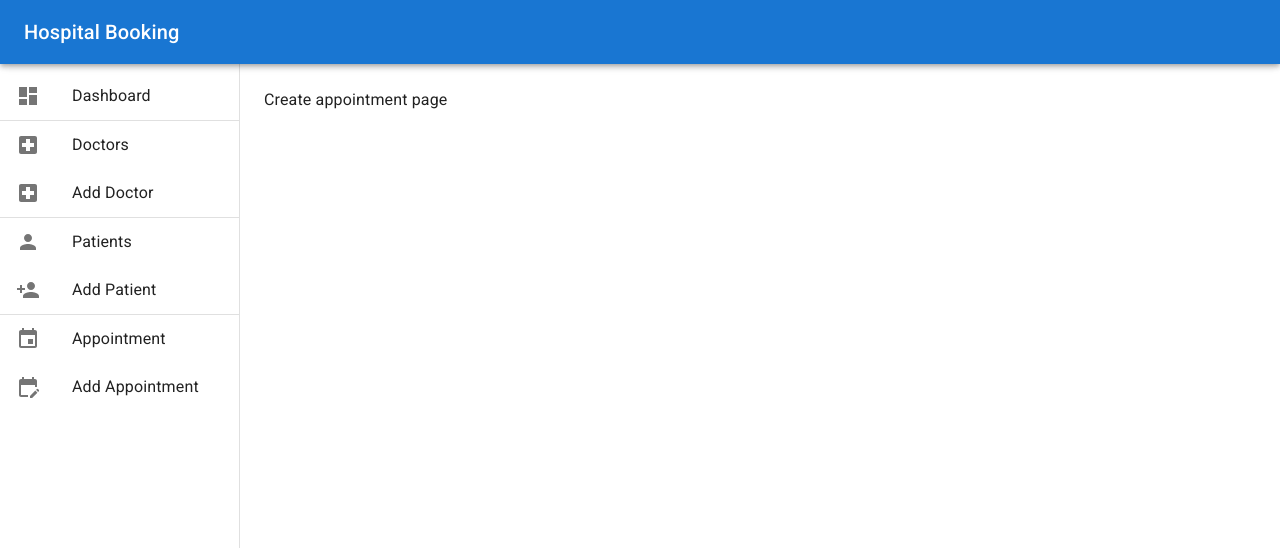
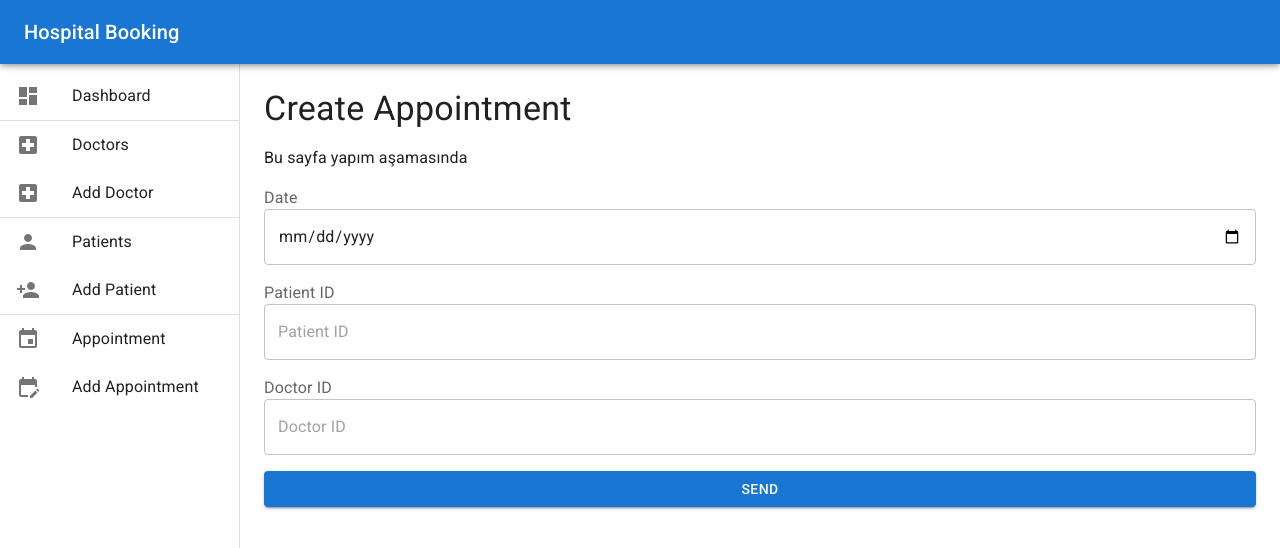
Before and after one commit to aygunbyr/hospital-appointment-booking-ui, a Next.js app: page /appointments/create in a window 1280 px wide. Shown: the top 548 px of the page. Built offline with nearby package versions, Linux system fonts and the light colour scheme.

Commit message:
Add Forms and Dtos

```diff
--- a/src/app/appointments/create/page.tsx
+++ b/src/app/appointments/create/page.tsx
@@ -1,5 +1,97 @@
+"use client";
+import { useState } from "react";
+import { useRouter } from "next/navigation";
 import Typography from "@mui/material/Typography";
+import Alert from "@mui/material/Alert";
+import DryForm from "@/components/DryForm";
+import { FormField } from "@/components/DryForm/types";
+import { useMutation, useQueryClient } from "@tanstack/react-query";
+import { createAppointment } from "@/services/apiService";
+import { Appointment } from "@/types/Appointment";
+import { CreateAppointmentRequest } from "@/types/dtos/CreateAppointmentRequest";
+import { ServiceResult } from "@/types/ServiceResult";
+import { AxiosError } from "axios";
 
 export default function CreateAppointment() {
-  return <Typography>Create appointment page</Typography>;
+  const queryClient = useQueryClient();
+  const router = useRouter();
+  const [errors, setErrors] = useState<string[]>([]);
+
+  const formFields: FormField[] = [
+    {
+      label: "Date",
+      type: "date",
+      name: "date",
+      placeholder: "Full Name",
+      required: true,
+      validation: {},
+    },
+    {
+      label: "Patient ID",
+      type: "text",
+      name: "patientId",
+      placeholder: "Patient ID",
+      required: true,
+      validation: {
+        minLength: 2,
+        maxLength: 30,
+      },
+    },
+    {
+      label: "Doctor ID",
+      type: "number",
+      name: "doctorId",
+      placeholder: "Doctor ID",
+      required: true,
+      validation: {
+        minLength: 1,
+        maxLength: 10,
+      },
+    },
+  ];
+
+  const createAppointmentMutation = useMutation<
+    ServiceResult<Appointment>,
+    unknown,
+    CreateAppointmentRequest
+  >({
+    mutationFn: (createAppointmentRequest: CreateAppointmentRequest) =>
+      createAppointment(createAppointmentRequest),
+    onSuccess: () => {
+      queryClient.invalidateQueries({ queryKey: ["appointments"] });
+      router.push("/appointments");
+    },
+    onError: (error) => {
+      // @ts-no-check
+      setErrors(
+        error instanceof AxiosError ? error.response?.data?.errorMessage : []
+      );
+    },
+  });
+
+  return (
+    <>
+      <Typography variant="h4" mb={2}>
+        Create Appointment
+      </Typography>
+      <Typography mb={2}>Bu sayfa yapım aşamasında</Typography>
+      {errors.map((error, index) => (
+        <Alert
+          key={index}
+          severity="error"
+          sx={{ width: "100%", marginBottom: 2 }}
+        >
+          {error}
+        </Alert>
+      ))}
+      <DryForm
+        mutationFn={{
+          mutate: createAppointmentMutation.mutate,
+          error: createAppointmentMutation.error,
+          data: createAppointmentMutation.data,
+        }}
+        formFields={formFields}
+      />
+    </>
+  );
 }
--- a/src/app/patients/create/page.tsx
+++ b/src/app/patients/create/page.tsx
@@ -1,5 +1,99 @@
+"use client";
+import { useState } from "react";
+import { useRouter } from "next/navigation";
 import Typography from "@mui/material/Typography";
+import Alert from "@mui/material/Alert";
+import DryForm from "@/components/DryForm";
+import { FormField } from "@/components/DryForm/types";
+import { useMutation, useQueryClient } from "@tanstack/react-query";
+import { createPatient } from "@/services/apiService";
+import { Patient } from "@/types/Patient";
+import { CreatePatientRequest } from "@/types/dtos/CreatePatientRequest";
+import { ServiceResult } from "@/types/ServiceResult";
+import { AxiosError } from "axios";
 
 export default function CreatePatient() {
-  return <Typography>Create patient page</Typography>;
+  const queryClient = useQueryClient();
+  const router = useRouter();
+  const [errors, setErrors] = useState<string[]>([]);
+
+  const formFields: FormField[] = [
+    {
+      label: "Full Name",
+      type: "text",
+      name: "fullName",
+      placeholder: "Full Name",
+      required: true,
+      validation: {
+        minLength: 2,
+        maxLength: 50,
+      },
+    },
+    {
+      label: "Phone",
+      type: "text",
+      name: "phone",
+      placeholder: "Phone",
+      required: true,
+      validation: {
+        minLength: 2,
+        maxLength: 30,
+      },
+    },
+    {
+      label: "Citizen ID",
+      type: "text",
+      name: "citizenID",
+      placeholder: "Citizen ID",
+      required: true,
+      validation: {
+        minLength: 2,
+        maxLength: 30,
+      },
+    },
+  ];
+
+  const createPatientMutation = useMutation<
+    ServiceResult<Patient>,
+    unknown,
+    CreatePatientRequest
+  >({
+    mutationFn: (createPatientRequest: CreatePatientRequest) =>
+      createPatient(createPatientRequest),
+    onSuccess: () => {
+      queryClient.invalidateQueries({ queryKey: ["patients"] });
+      router.push("/patients");
+    },
+    onError: (error) => {
+      // @ts-no-check
+      setErrors(
+        error instanceof AxiosError ? error.response?.data?.errorMessage : []
+      );
+    },
+  });
+
+  return (
+    <>
+      <Typography variant="h4" mb={2}>
+        Create Patient
+      </Typography>
+      {errors.map((error, index) => (
+        <Alert
+          key={index}
+          severity="error"
+          sx={{ width: "100%", marginBottom: 2 }}
+        >
+          {error}
+        </Alert>
+      ))}
+      <DryForm
+        mutationFn={{
+          mutate: createPatientMutation.mutate,
+          error: createPatientMutation.error,
+          data: createPatientMutation.data,
+        }}
+        formFields={formFields}
+      />
+    </>
+  );
 }
--- a/src/components/ClientProviders.tsx
+++ b/src/components/ClientProviders.tsx
@@ -1,14 +1,7 @@
 "use client";
 import { QueryClient, QueryClientProvider } from "@tanstack/react-query";
 
-const queryClient = new QueryClient({
-  defaultOptions: {
-    queries: {
-      refetchOnMount: false,
-      refetchOnWindowFocus: false,
-    },
-  },
-});
+const queryClient = new QueryClient();
 
 export default function ClientProviders({ children }: React.PropsWithChildren) {
   return (
--- a/src/components/DryForm/index.tsx
+++ b/src/components/DryForm/index.tsx
@@ -3,7 +3,7 @@ import TextField from "@mui/material/TextField";
 import InputLabel from "@mui/material/InputLabel";
 import Button from "@mui/material/Button";
 import { z } from "zod";
-import { createZodSchema } from "./utils";
+import { createZodSchema, formatDateString } from "./utils";
 import { FormField, SelectOptionsDictionary } from "./types";
 import { UseMutateFunction } from "@tanstack/react-query";
 
@@ -40,10 +40,14 @@ const DryForm: React.FC<FormBuilderProps> = ({ mutationFn, formFields }) => {
   const handleSubmit = async (e: React.FormEvent) => {
     e.preventDefault();
     try {
+      formData.map((field: FormField & { value: string }) =>
+        field.type === "date"
+          ? { ...field, value: formatDateString(field.value) }
+          : field
+      );
+      console.log(formData);
       formSchema.parse(formData);
       setErrors({});
-
-      // Form verilerini gönder
       mutationFn.mutate(formData);
     } catch (err) {
       if (err instanceof z.ZodError) {
@@ -54,9 +58,6 @@ const DryForm: React.FC<FormBuilderProps> = ({ mutationFn, formFields }) => {
         setErrors(fieldErrors);
       }
     }
-
-    console.log(errors);
-    console.log(mutationFn.error);
   };
 
   return (
--- a/src/components/DryForm/utils.ts
+++ b/src/components/DryForm/utils.ts
@@ -108,3 +108,17 @@ export const createZodSchema = (fields: FormField[]) => {
 
   return z.object(schemaShape);
 };
+
+export const formatDateString = (dateString: string): string => {
+  const date = new Date(dateString);
+
+  const pad = (num: number) => (num < 10 ? "0" + num : num);
+
+  const formattedDate = `${date.getFullYear()}-${pad(
+    date.getMonth() + 1
+  )}-${pad(date.getDate())}T${pad(date.getHours())}:${pad(
+    date.getMinutes()
+  )}:${pad(date.getSeconds())}.000`;
+
+  return formattedDate;
+};
--- a/src/services/apiService.ts
+++ b/src/services/apiService.ts
@@ -4,9 +4,11 @@ import { Doctor } from "@/types/Doctor";
 import { Patient } from "@/types/Patient";
 import { ServiceResult } from "@/types/ServiceResult";
 import { CreateDoctorRequest } from "@/types/dtos/CreateDoctorRequest";
+import { CreatePatientRequest } from "@/types/dtos/CreatePatientRequest";
+import { CreateAppointmentRequest } from "@/types/dtos/CreateAppointmentRequest";
 
 const api = axios.create({
-  baseURL: "https://localhost:7192/api/",
+  baseURL: "http://localhost:5166/api/",
 });
 
 export const getAppointments = async (): Promise<
@@ -21,6 +23,21 @@ export const getAppointmentById = async (
 ): Promise<ServiceResult<Appointment>> => {
   const response = await api.get<ServiceResult<Appointment>>(
     `appointments/${id}`
+  );
+  return response.data;
+};
+
+export const createAppointment = async (
+  createAppointmentRequest: CreateAppointmentRequest
+): Promise<ServiceResult<Appointment>> => {
+  const response = await api.post<ServiceResult<Appointment>>(
+    "appointments",
+    createAppointmentRequest,
+    {
+      headers: {
+        "Content-Type": "application/json",
+      },
+    }
   );
   return response.data;
 };
@@ -64,4 +81,19 @@ export const getPatientById = async (
   return response.data;
 };
 
+export const createPatient = async (
+  createPatientRequest: CreatePatientRequest
+): Promise<ServiceResult<Patient>> => {
+  const response = await api.post<ServiceResult<Patient>>(
+    "patients",
+    createPatientRequest,
+    {
+      headers: {
+        "Content-Type": "application/json",
+      },
+    }
+  );
+  return response.data;
+};
+
 export default api;
--- /dev/null
+++ b/src/types/dtos/CreateAppointmentRequest.ts
@@ -0,0 +1,5 @@
+export type CreateAppointmentRequest = {
+  date: string;
+  patientId: string;
+  doctorId: number;
+};
--- /dev/null
+++ b/src/types/dtos/CreatePatientRequest.ts
@@ -0,0 +1,5 @@
+export type CreatePatientRequest = {
+  fullName: string;
+  phone: string;
+  citizenId: string;
+};
```
